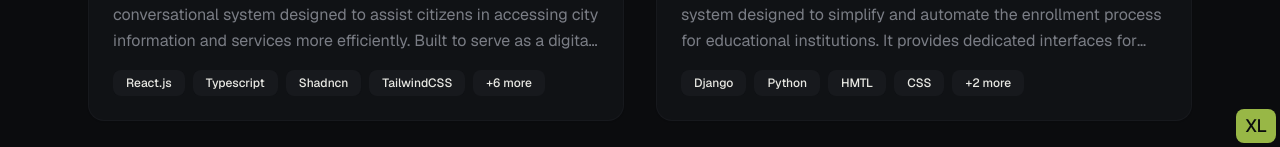
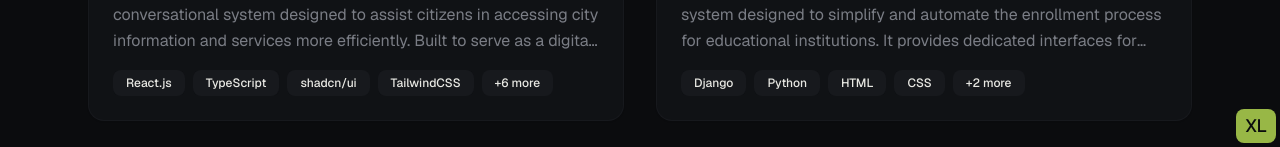
Before and after one commit to Jireh-sama/portfolio, a React (Vite) app: page /projects in a window 1280 px wide. Shown: the part 653-800 px from the top of the page. Built offline with nearby package versions, Linux system fonts and the light colour scheme.

Commit message:
fix(data): correct typos in project tech stacks
Shadncn -> shadcn/ui, HMTL -> HTML, Typescript -> TypeScript.

```diff
--- a/src/components/PortfolioData.tsx
+++ b/src/components/PortfolioData.tsx
@@ -157,8 +157,8 @@ export const projectsData: ProjectItemI[] = [
     liveLink: "https://www.bacoorchatbot.com",
     techStack: [
       "React.js",
-      "Typescript",
-      "Shadncn",
+      "TypeScript",
+      "shadcn/ui",
       "TailwindCSS",
       "Express.js",
       "NLP.js",
@@ -201,7 +201,7 @@ export const projectsData: ProjectItemI[] = [
     ],
     image: enrollEaseMockup,
     githubLink: "https://github.com/Jireh-sama/enrollease",
-    techStack: ["Django", "Python", "HMTL", "CSS", "Bootstrap", "SQLite"],
+    techStack: ["Django", "Python", "HTML", "CSS", "Bootstrap", "SQLite"],
     problemsAndSolutions: [
       {
         title: "Data Integrity and Validation",
```
